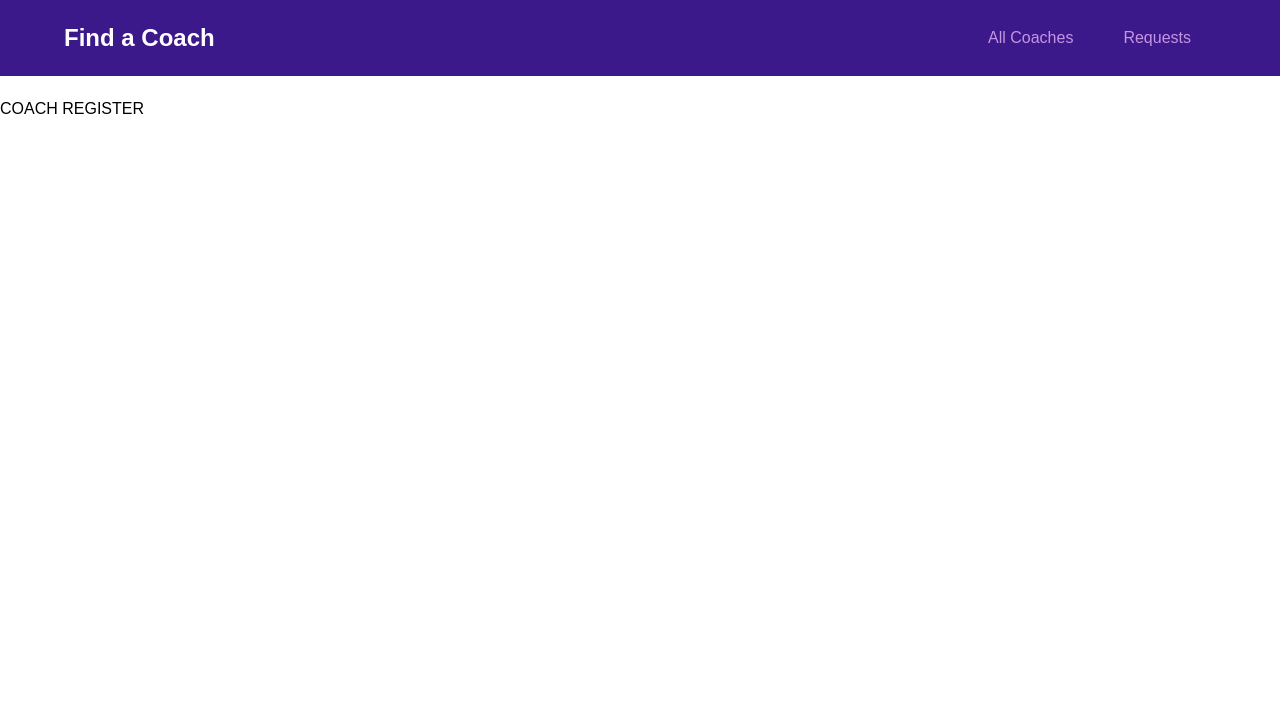
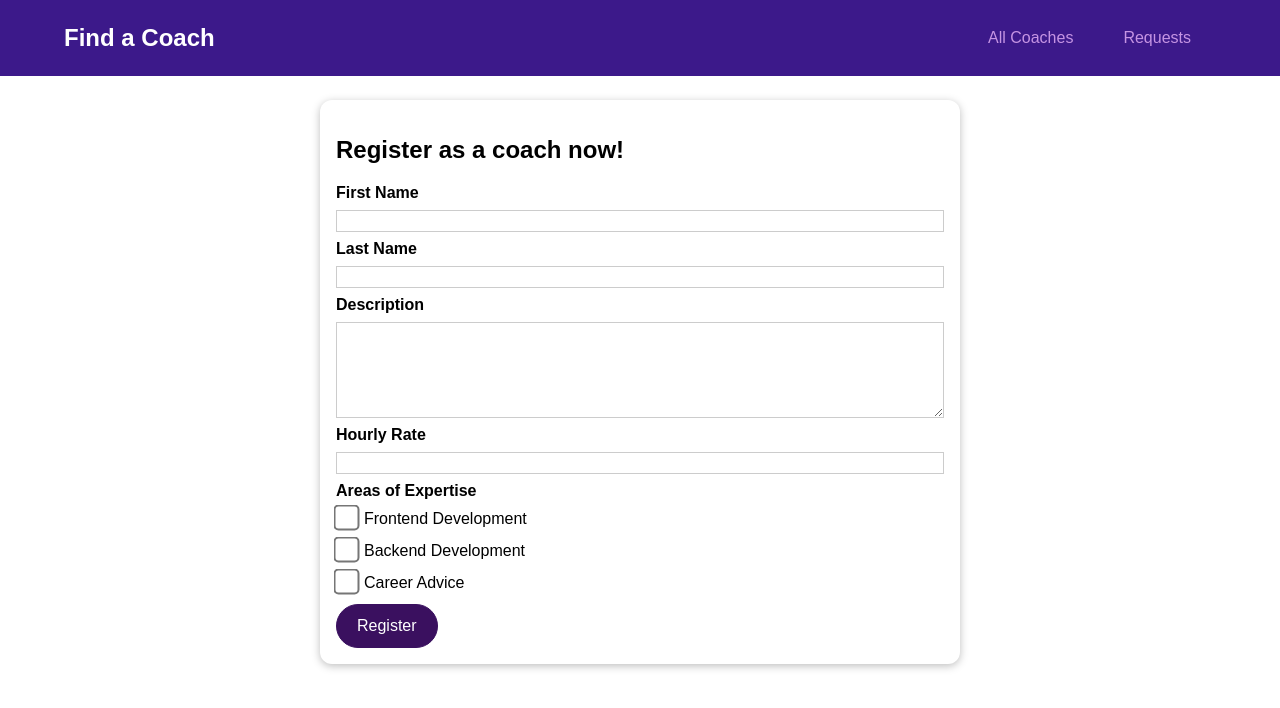
Before and after one commit to sormiston/Academind-Vue3-Final-Project, a Vue app: page /register in a window 1280 px wide. Shown: the top 708 px of the page. Built offline with nearby package versions, Linux system fonts and the light colour scheme.

Commit message:
adds CoachForm+CoachRegistration, TODO Vuex add

```diff
--- /dev/null
+++ b/src/components/coaches/CoachForm.vue
@@ -0,0 +1,132 @@
+<template>
+  <form @submit.prevent="submitForm">
+    <div class="form-control">
+      <label for="firstname">First Name</label>
+      <input v-model.trim="firstName" type="text" id="firstname" />
+    </div>
+    <div class="form-control">
+      <label for="lastname">Last Name</label>
+      <input v-model.trim="lastName" type="text" id="lastname" />
+    </div>
+    <div class="form-control">
+      <label for="description">Description</label>
+      <textarea
+        id="description"
+        cols="20"
+        rows="5"
+        v-model.trim="description"
+      ></textarea>
+    </div>
+    <div class="form-control">
+      <label for="rate">Hourly Rate</label
+      ><input v-model.number="rate" type="number" id="rate" />
+    </div>
+    <div class="form-control">
+      <h3>Areas of Expertise</h3>
+      <div class="checkbox-control">
+        <input v-model="areas" type="checkbox" id="frontend" value="frontend" />
+        <label for="frontend">Frontend Development</label>
+      </div>
+      <div class="checkbox-control">
+        <input v-model="areas" type="checkbox" id="backend" value="backend" />
+        <label for="backend">Backend Development</label>
+      </div>
+      <div class="checkbox-control">
+        <input v-model="areas" type="checkbox" id="career" value="career" />
+        <label for="career">Career Advice</label>
+      </div>
+    </div>
+    <base-button>Register</base-button>
+  </form>
+</template>
+
+<script>
+export default {
+  data() {
+    return {
+      firstName: '',
+      lastName: '',
+      description: '',
+      rate: null,
+      areas: [],
+    };
+  },
+
+// TO DO: DRY DRY DRY -- why have one data model for local state and another for data POST ??
+
+  methods: {
+    submitForm() {
+      const formData = {
+        first: this.firstName,
+        last: this.lastName,
+        desc: this.description,
+        rate: this.rate,
+        areas: this.areas,
+      };
+      console.log(formData);
+    },
+  },
+};
+</script>
+
+<style scoped>
+.form-control {
+  margin: 0.5rem 0;
+}
+
+label {
+  font-weight: bold;
+  display: block;
+  margin-bottom: 0.5rem;
+}
+
+input[type='checkbox'] + label {
+  font-weight: normal;
+  display: inline;
+  margin: 0 0 0 0.5rem;
+}
+
+input,
+textarea {
+  display: block;
+  width: 100%;
+  border: 1px solid #ccc;
+  font: inherit;
+}
+
+input:focus,
+textarea:focus {
+  background-color: #f0e6fd;
+  outline: none;
+  border-color: #3d008d;
+}
+
+.checkbox-control {
+  margin-bottom: 0.75rem;
+}
+
+input[type='checkbox'] {
+  display: inline;
+  width: auto;
+  border: none;
+  transform: scale(2);
+}
+
+input[type='checkbox']:focus {
+  outline: #3d008d solid 1px;
+}
+
+h3 {
+  margin: 0.5rem 0;
+  font-size: 1rem;
+}
+
+.invalid label {
+  color: red;
+}
+
+.invalid input,
+.invalid textarea {
+  border: 1px solid red;
+}
+</style>
--- a/src/components/coaches/TheFilter.vue
+++ b/src/components/coaches/TheFilter.vue
@@ -3,27 +3,51 @@
     <h2>Find Your Coach</h2>
     <form>
       <div class="control-group">
-        <input id="spec-frontend" type="checkbox" name="specialization" /><label
-          for="spec-frontend"
-          >Frontend</label
-        >
+        <input
+          id="frontend"
+          type="checkbox"
+          :checked="filters.frontend"
+          @change="updateFilters"
+        /><label for="spec-frontend">Frontend</label>
       </div>
       <div class="control-group">
-        <input id="spec-backend" type="checkbox" name="specialization" /><label
-          for="spec-backend"
-          >Backend</label
-        >
+        <input
+          id="backend"
+          type="checkbox"
+          :checked="filters.backend"
+          @change="updateFilters"
+        /><label for="spec-backend">Backend</label>
       </div>
       <div class="control-group">
-        <input id="spec-career" type="checkbox" name="specialization" /><label
-          for="spec-career"
-          >Career</label
-        >
+        <input
+          id="career"
+          type="checkbox"
+          :checked="filters.career"
+          @change="updateFilters"
+        /><label for="spec-career">Career</label>
       </div>
     </form>
   </base-card>
 </template>
 
+<script>
+export default {
+  props: ['filters'],
+  emits: ['update-filters'],
+
+  methods: {
+    updateFilters(e) {
+      const updated = e.target.id;
+      const value = e.target.checked;
+      let updateObj = {
+        ...this.filters,
+        [updated]: value,
+      };
+      this.$emit('update-filters', updateObj);
+    },
+  },
+};
+</script>
 <style scoped>
 h2 {
   margin: 0.5rem 0;
--- a/src/screens/coaches/CoachRegister.vue
+++ b/src/screens/coaches/CoachRegister.vue
@@ -1,3 +1,18 @@
 <template>
-  COACH REGISTER
+  <section>
+    <base-card>
+      <h2>Register as a coach now!</h2>
+      <coach-form></coach-form>
+    </base-card>
+  </section>
 </template>
+
+
+<script>
+import CoachForm from '../../components/coaches/CoachForm.vue'
+export default {
+  components: {
+    CoachForm
+  }
+}
+</script>
--- a/src/screens/coaches/CoachesList.vue
+++ b/src/screens/coaches/CoachesList.vue
@@ -1,6 +1,6 @@
 <template>
   <section>
-    <the-filter></the-filter>
+    <the-filter :filters="filters" @update-filters="updateFilters"></the-filter>
   </section>
   <base-card>
     <section>
@@ -37,12 +37,42 @@ export default {
     TheFilter,
     CoachItem,
   },
+  data() {
+    return {
+      filters: {
+        frontend: true,
+        backend: true,
+        career: true,
+      },
+    };
+  },
   computed: {
     filteredCoaches() {
-      return this.$store.getters['coaches/coaches'];
+      let coaches = this.$store.getters['coaches/coaches'];
+      // @func : REFINE RESULT FILTER (no filters == all results)
+      for (let [area, filterActive] of Object.entries(this.filters)) {
+        if (filterActive)
+          coaches = coaches.filter((coach) => coach.areas.includes(area));
+      }
+      return coaches;
+
+      // @ func : TOGGLE SHOW FILTER (no 'filters' === no results)
+      // return coaches.filter(coach => {
+      //   if (this.filters.frontend && coach.areas.includes('frontend')) return true
+      //   if (this.filters.backend && coach.areas.includes('backend')) return true
+      //   if (this.filters.career && coach.areas.includes('career')) return true
+      //   return false
+      // })
+
+
     },
     hasCoaches() {
       return this.$store.getters['coaches/hasCoaches'];
+    },
+  },
+  methods: {
+    updateFilters(updateObj) {
+      this.filters = updateObj;
     },
   },
 };
--- a/src/vuex-store/modules/coaches/index.js
+++ b/src/vuex-store/modules/coaches/index.js
@@ -24,6 +24,14 @@ export default {
           description:
             'I am Julie and as a senior developer in a big tech company, I can help you get your first job or progress in your current role.',
           hourlyRate: 30
+        },
+        {
+          id: 'c3',
+          firstName: 'Sean',
+          lastName: 'Ormiston',
+          areas: ['frontend'],
+          description: "Yoo I'm coding this app like RIGHT NOW see how good it is?  Hmm you should hire me.",
+          hourlyRate: 28
         }
       ]
     };
```
